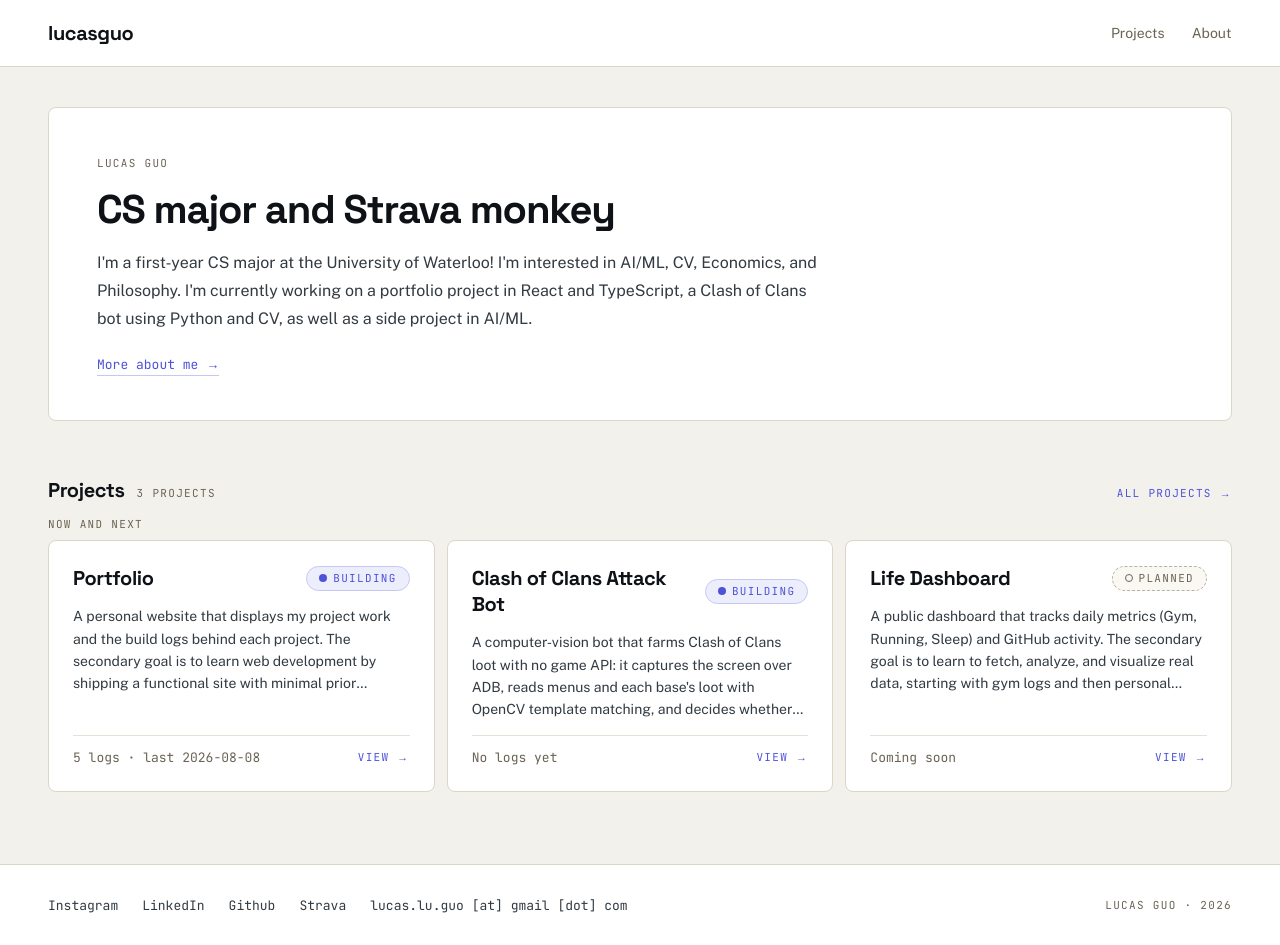
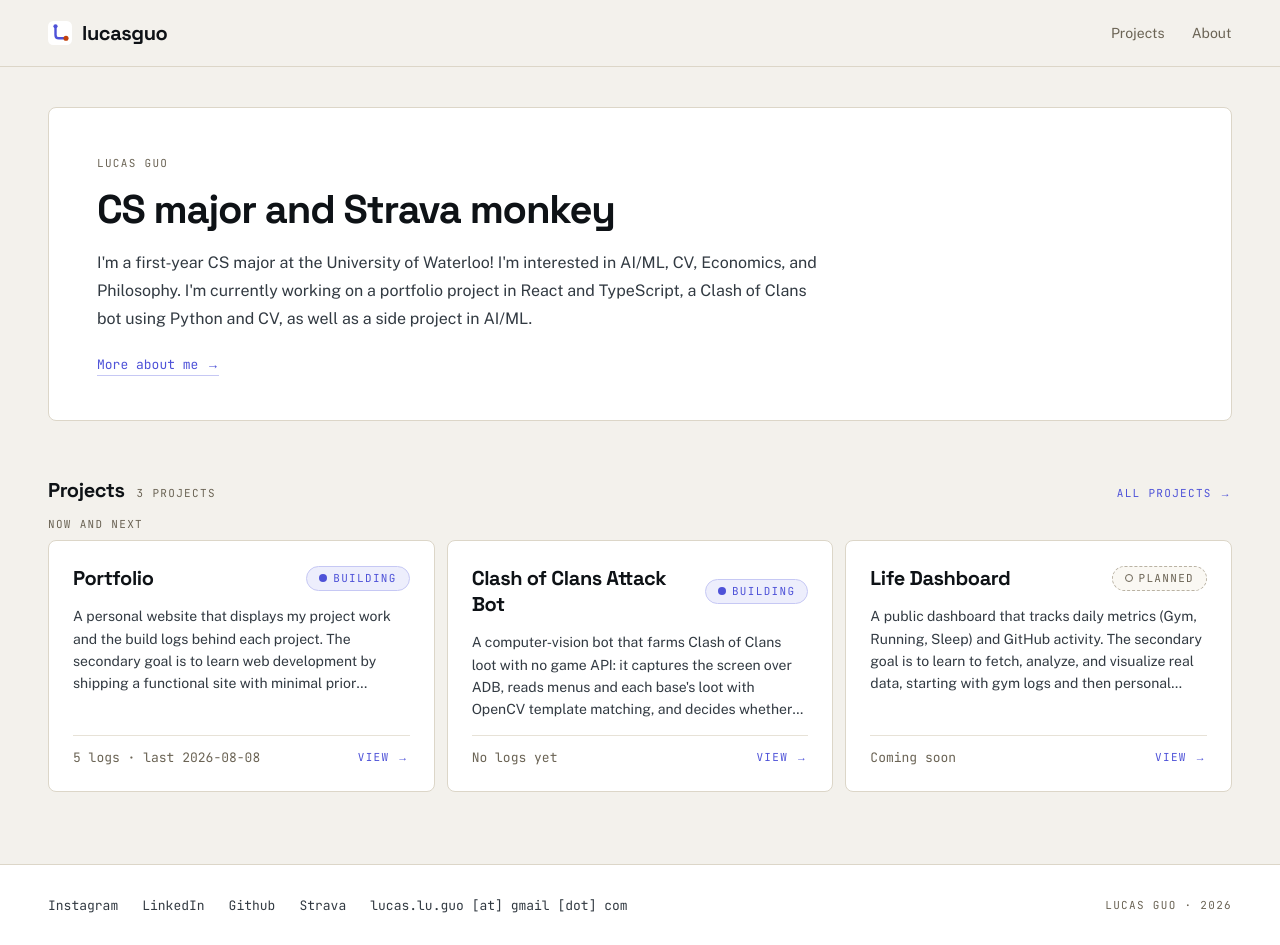
Before and after one commit to lucas-guo-2008/portfolio, a Next.js app: page / in a window 1280 px wide. Built offline with nearby package versions, Linux system fonts and the light colour scheme.

Commit message:
Refactor icon and Navbar: update icon.svg with new design, introduce RouteMark component, and adjust Navbar styles

```diff
--- a/components/Navbar.tsx
+++ b/components/Navbar.tsx
@@ -1,12 +1,16 @@
 import Link from 'next/link';
 import NavLink from './NavLink';
+import RouteMark from './RouteMark';
 
 export default function Navbar() {
   return (
-    <header className="sticky top-0 z-50 bg-surface border-b border-border">
+    <header className="sticky top-0 z-50 bg-page border-b border-border">
       <div className="flex flex-row justify-between items-center h-14 md:h-16.5 w-full mx-auto max-w-page px-5 md:px-12">
         <div>
-          <Link className="text-heading font-display font-bold focus-visible:outline-2 focus-visible:outline-accent focus-visible:outline-offset-2" href="/">lucasguo</Link>
+          <Link className="flex items-center gap-2.5 text-heading font-display font-bold focus-visible:outline-2 focus-visible:outline-accent focus-visible:outline-offset-2" href="/">
+            <RouteMark size={24} tile="surface" />
+            lucasguo
+          </Link>
         </div>
         {/* Links carry their own px-2 for tap targets; md:-mr-2 keeps the last word flush with the page edge */}
         <nav className="flex gap-1 md:gap-2.5 md:-mr-2">
--- /dev/null
+++ b/components/RouteMark.tsx
@@ -0,0 +1,17 @@
+// Route L: the same drawing as app/icon.svg, colored from tokens instead of hex values.
+type RouteMarkProps = {
+  size?: number;
+  tile?: 'page' | 'surface';
+};
+
+export default function RouteMark({ size = 24, tile = 'page' }: RouteMarkProps) {
+  return (
+    <svg viewBox="0 0 32 32" width={size} height={size} aria-hidden="true">
+      <rect width="32" height="32" rx="7" className={tile === 'surface' ? 'fill-surface' : 'fill-page'} />
+      <path d="M10 7 V18.5 Q10 23 14.5 23 H21.5" fill="none" className="stroke-accent"
+            strokeWidth={3.2} strokeLinecap="round" strokeLinejoin="round" />
+      <circle cx="10" cy="7" r="2.8" className="fill-accent" />
+      <circle cx="24" cy="23" r="3.4" className="fill-marker" />
+    </svg>
+  );
+}
```
Also changed, not shown: app/icon.svg.
